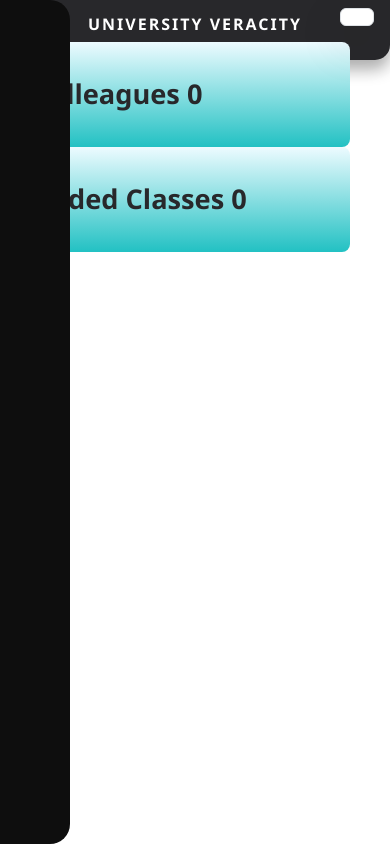
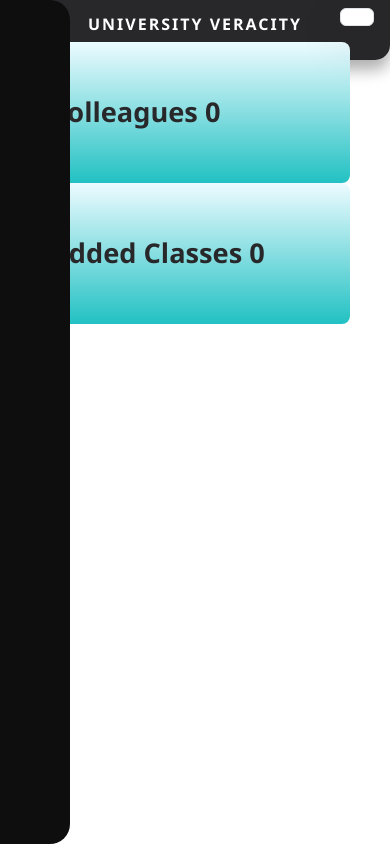
Before and after one commit to Verkiel-cmd/student-management-frontend, a React (Vite) app: page /Dashboard in a window 390 px wide. Built offline with nearby package versions, Linux system fonts and the light colour scheme; no server answers; sample sign-in values are in the browser's storage; some icons are missing.

Commit message:
Updated XYZ feature / bugfix / etc

```diff
--- a/src/Webstyles/main_side.css
+++ b/src/Webstyles/main_side.css
@@ -450,6 +450,7 @@ a.sidebar-link:hover {
     background: rgb(34, 193, 195);
     background: linear-gradient(0deg, rgba(34, 193, 195, 1) 0%, rgba(237, 251, 255, 1) 100%);
     border-radius: 8px;
+    padding: 50px;
     width: 100%;
     max-width: 350px;
     display: inline-block;
@@ -520,7 +521,7 @@ a.sidebar-link:hover {
 
     /* Adjust statistics container */
     .total_statistics {
-        padding: 2rem;
+        padding: 50px;
         width: 100%;
         max-width: 350px;
         display: flex;
```
